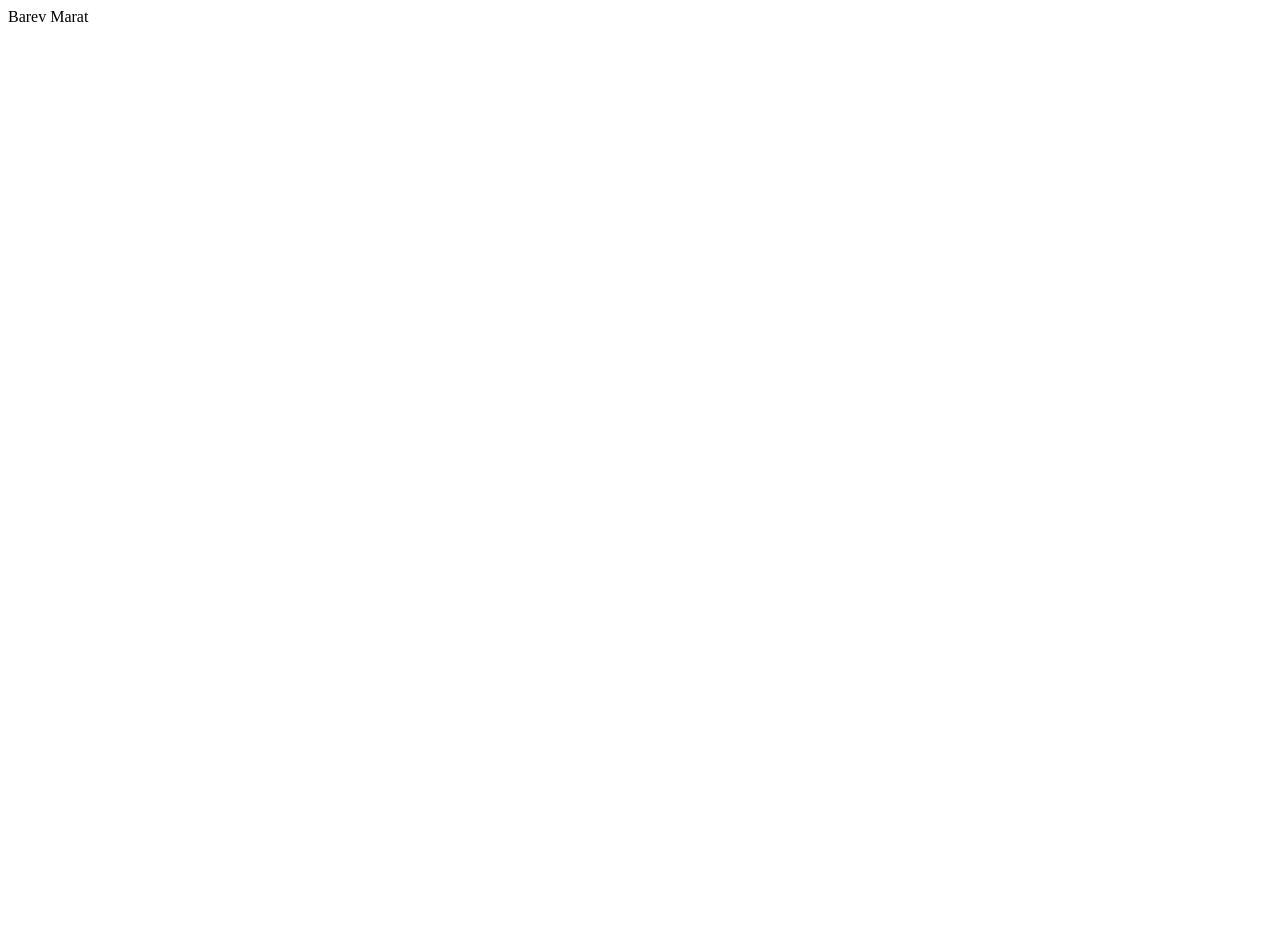
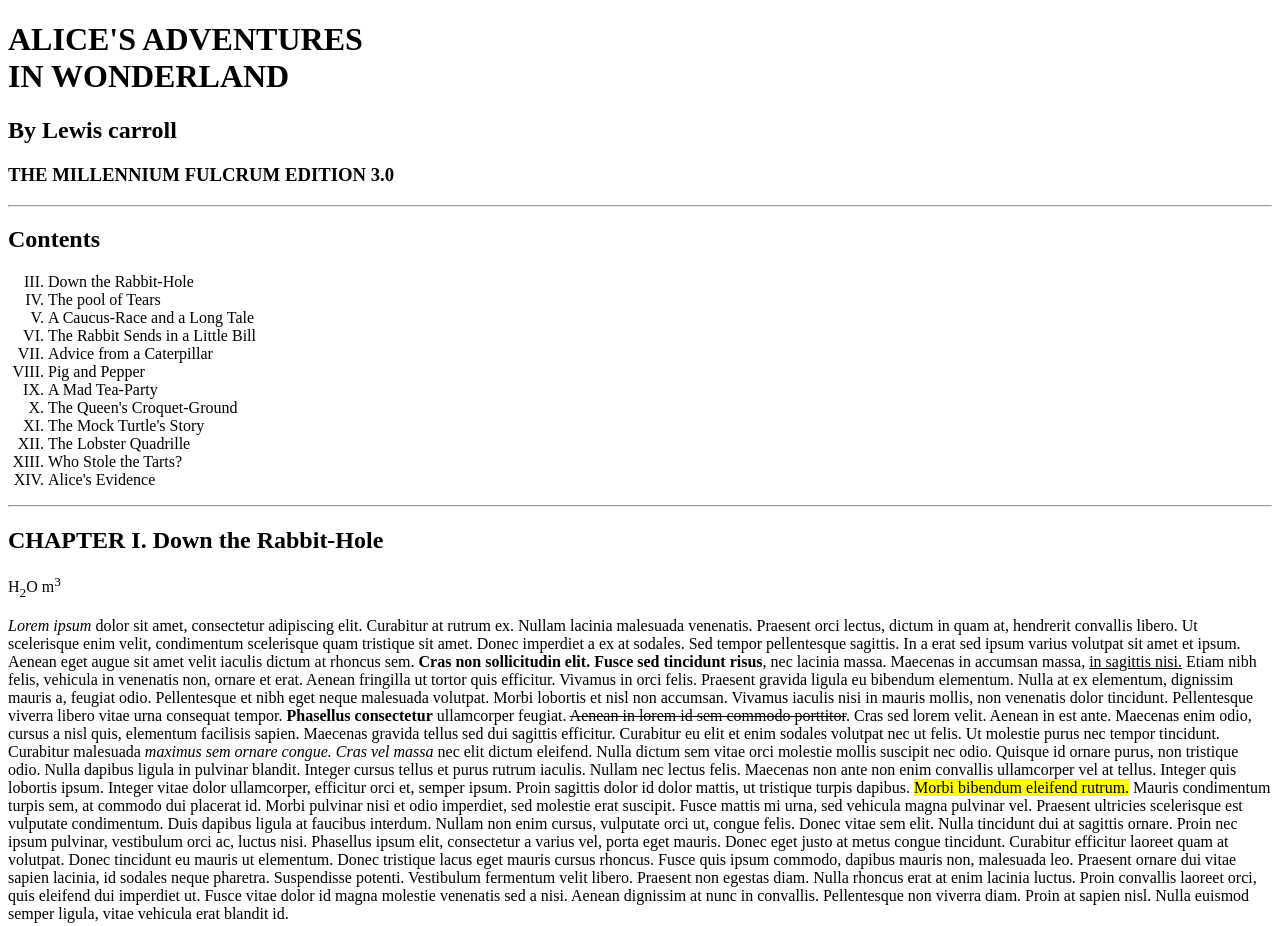
Before and after one commit to dav190692/web-programing, a plain HTML site: page project/src/index.html in a window 1280 px wide. Before the commit the page ends 800 px from the top, so only its background shows below. Drawn offline with Linux system fonts and the light colour scheme.

Commit message:
14.03.2023

```diff
--- a/project/src/index.html
+++ b/project/src/index.html
@@ -1,15 +1,64 @@
 <!DOCTYPE html>
-<html lang="en">  <!-- amenakarevor teg@ -->
+<html lang="en"> <!-- amenakarevor teg@ -->
+
 <head>
     <meta charset="UTF-8">
     <meta http-equiv="X-UA-Compatible" content="IE=edge">
     <meta name="viewport" content="width=device-width, initial-scale=1.0">
-    <meta name = "description" content="this is my first example of web-page">
-    <meta name = "author" content="David">
+    <meta name="description" content="this is my first example of web-page">
+    <meta name="author" content="David">
     <title>Hello</title>
 
 </head>
+
 <body>
-Barev Marat
+    <h1>ALICE'S ADVENTURES <br>
+        IN WONDERLAND
+    </h1>
+    <h2>By Lewis carroll</h2>
+    <h3>THE MILLENNIUM FULCRUM EDITION 3.0</h3>
+<hr>
+    <H2>Contents</H2>
+
+<ol type = "I" start="3">
+    <li>Down the Rabbit-Hole</li>
+    <li>The pool of Tears</li>
+    <li>A Caucus-Race and a Long Tale</li>
+    <li>The Rabbit Sends in a Little Bill</li>
+    <li>Advice from a Caterpillar</li>
+    <li>Pig and Pepper</li>
+    <li>A Mad Tea-Party</li>
+    <li>The Queen's Croquet-Ground</li>
+    <li>The Mock Turtle's Story</li>
+    <li>The Lobster Quadrille</li>
+    <li>Who Stole the Tarts?</li>
+    <li>Alice's Evidence</li>
+</ol>
+
+
+<hr>
+    <h2>CHAPTER I. Down the Rabbit-Hole</h2>
+
+H<sub>2</sub>O
+m<sup>3</sup>
+
+<p><em>Lorem ipsum</em> dolor sit amet, consectetur adipiscing elit. Curabitur at rutrum ex. Nullam lacinia malesuada venenatis. Praesent orci lectus, dictum in quam at, hendrerit convallis libero. Ut scelerisque enim velit, condimentum scelerisque quam tristique sit amet. Donec imperdiet a ex at sodales. Sed tempor pellentesque sagittis. In a erat sed ipsum varius volutpat sit amet et ipsum. Aenean eget augue sit amet velit iaculis dictum at rhoncus sem.
+
+    <b>Cras non sollicitudin elit. Fusce sed tincidunt risus</b>, nec lacinia massa. Maecenas in accumsan massa, <u>in sagittis nisi.</u> Etiam nibh felis, vehicula in venenatis non, ornare et erat. Aenean fringilla ut tortor quis efficitur. Vivamus in orci felis. Praesent gravida ligula eu bibendum elementum. Nulla at ex elementum, dignissim mauris a, feugiat odio. Pellentesque et nibh eget neque malesuada volutpat. Morbi lobortis et nisl non accumsan. Vivamus iaculis nisi in mauris mollis, non venenatis dolor tincidunt. Pellentesque viverra libero vitae urna consequat tempor. <strong>Phasellus consectetur</strong> ullamcorper feugiat. <s>Aenean in lorem id sem commodo porttitor</s>. Cras sed lorem velit. Aenean in est ante.
+
+    Maecenas enim odio, cursus a nisl quis, elementum facilisis sapien. Maecenas gravida tellus sed dui sagittis efficitur. Curabitur eu elit et enim sodales volutpat nec ut felis. Ut molestie purus nec tempor tincidunt. Curabitur malesuada <i>maximus sem ornare congue. Cras vel massa</i> nec elit dictum eleifend. Nulla dictum sem vitae orci molestie mollis suscipit nec odio. Quisque id ornare purus, non tristique odio. Nulla dapibus ligula in pulvinar blandit. Integer cursus tellus et purus rutrum iaculis. Nullam nec lectus felis. Maecenas non ante non enim convallis ullamcorper vel at tellus. Integer quis lobortis ipsum. Integer vitae dolor ullamcorper, efficitur orci et, semper ipsum.
+
+    Proin sagittis dolor id dolor mattis, ut tristique turpis dapibus. <mark>Morbi bibendum eleifend rutrum.</mark> Mauris condimentum turpis sem, at commodo dui placerat id. Morbi pulvinar nisi et odio imperdiet, sed molestie erat suscipit. Fusce mattis mi urna, sed vehicula magna pulvinar vel. Praesent ultricies scelerisque est vulputate condimentum. Duis dapibus ligula at faucibus interdum. Nullam non enim cursus, vulputate orci ut, congue felis. Donec vitae sem elit. Nulla tincidunt dui at sagittis ornare. Proin nec ipsum pulvinar, vestibulum orci ac, luctus nisi. Phasellus ipsum elit, consectetur a varius vel, porta eget mauris.
+
+    Donec eget justo at metus congue tincidunt. Curabitur efficitur laoreet quam at volutpat. Donec tincidunt eu mauris ut elementum. Donec tristique lacus eget mauris cursus rhoncus. Fusce quis ipsum commodo, dapibus mauris non, malesuada leo. Praesent ornare dui vitae sapien lacinia, id sodales neque pharetra. Suspendisse potenti. Vestibulum fermentum velit libero. Praesent non egestas diam. Nulla rhoncus erat at enim lacinia luctus. Proin convallis laoreet orci, quis eleifend dui imperdiet ut. Fusce vitae dolor id magna molestie venenatis sed a nisi. Aenean dignissim at nunc in convallis. Pellentesque non viverra diam. Proin at sapien nisl. Nulla euismod semper ligula, vitae vehicula erat blandit id.</p>
+
+
+<div>
+    <img src="" alt="">
+
+
+</div>
+
 </body>
+
 </html>
```
